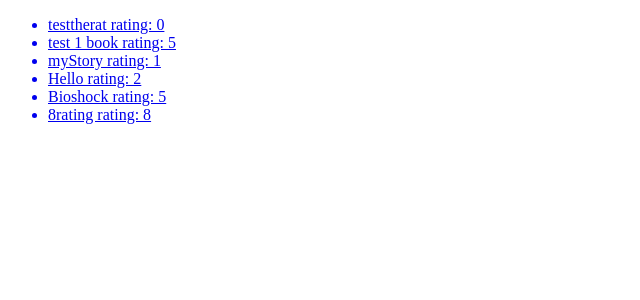
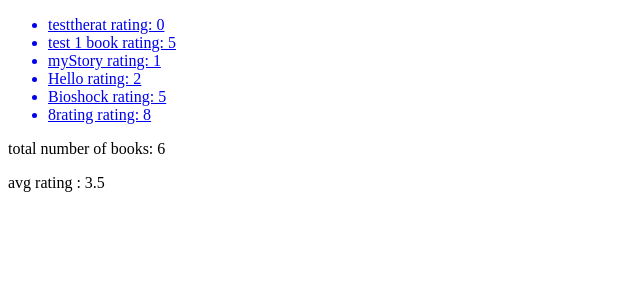
Before and after one commit to houshmand-2005/hash_neco, a Django app: page / in a window 1280 px wide. Shown: the top 300 px of the page, without its empty margins (0-640 px from the left). Run offline with Django 4.2, Linux system fonts and the light colour scheme; data comes from the database, SQL or seed files in the repository.

Commit message:
add total count of books and avg of ratting

```diff
--- a/book_store/books/templates/book_outlet/index.html
+++ b/book_store/books/templates/book_outlet/index.html
@@ -1,13 +1,16 @@
 {% extends "book_outlet/base.html" %} {% block title %} All Books {% endblock %}
 {% block content %}
 <ul>
-  {% for book in books %}
-  {% comment %} <a href="{% url 'book_page' book.id %}">
+  {% for book in books %} {% comment %}
+  <a href="{% url 'book_page' book.id %}">
     <li>{{ book.title }} rating: {{ book.rating }}</li>
-  </a> {% endcomment %}
+  </a>
+  {% endcomment %}
   <a href="{{ book.get_absolute_url }}">
     <li>{{ book.title }} rating: {{ book.rating }}</li>
   </a>
   {% endfor %}
 </ul>
+<p>total number of books: {{ total_count }}</p>
+<p>avg rating : {{avg_rating.rating__avg }}</p>
 {% endblock %}
```
